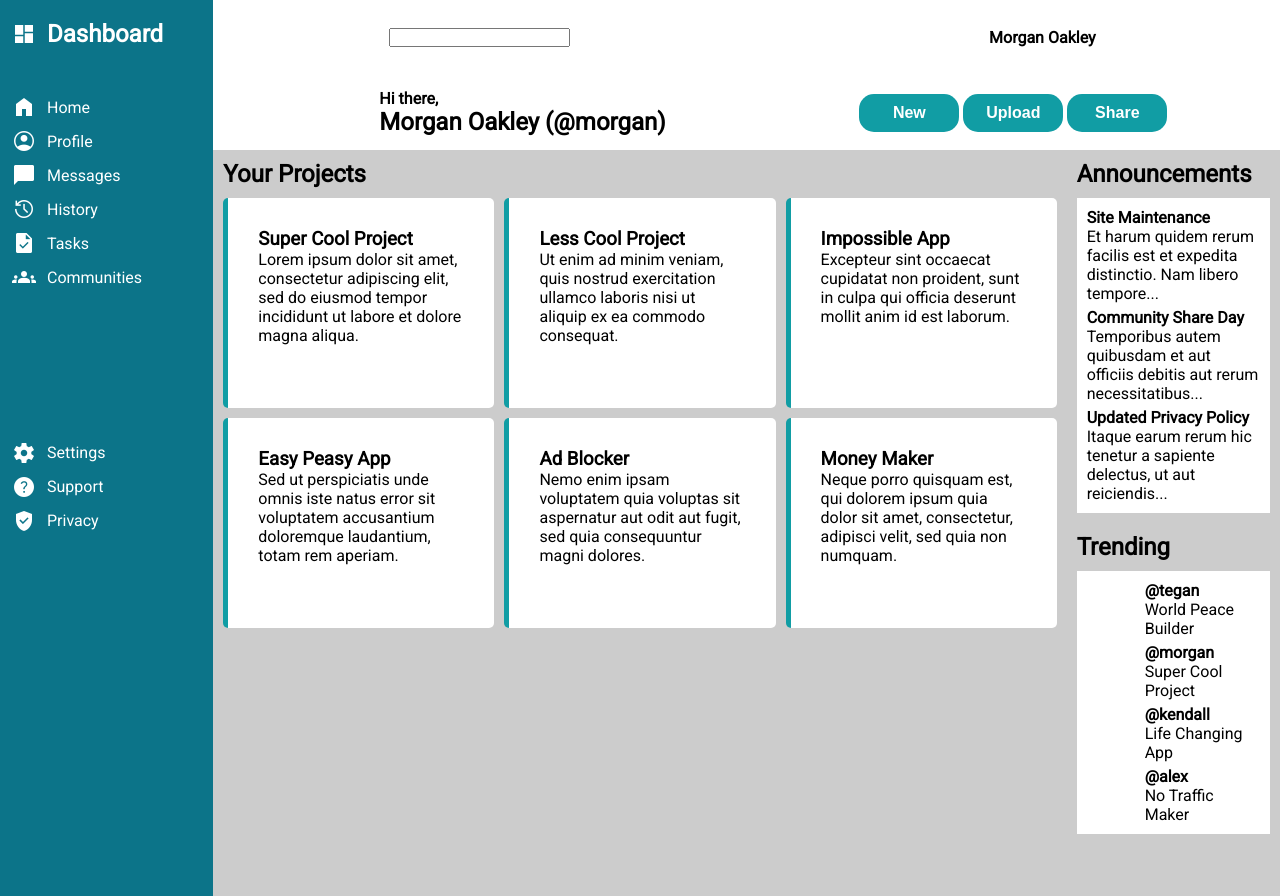
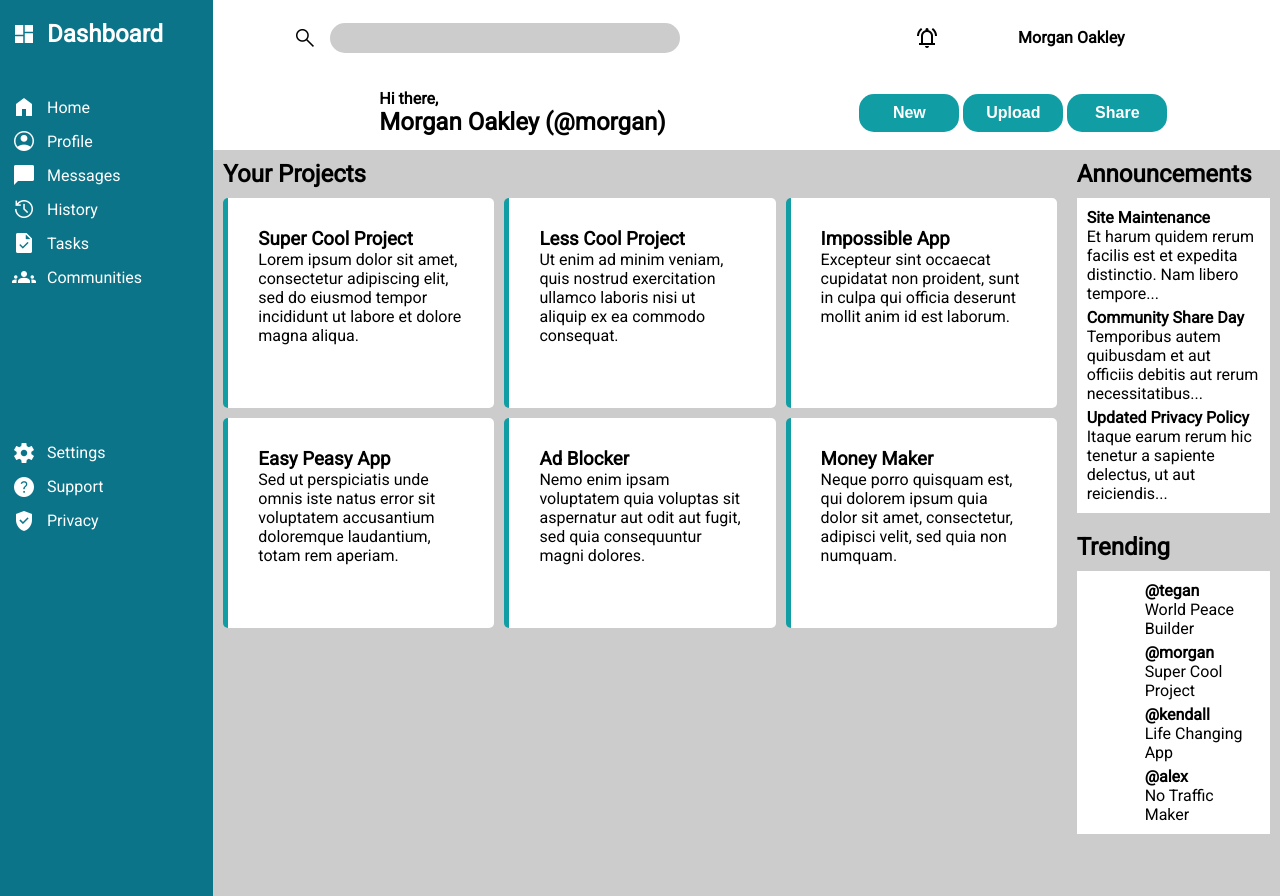
Before and after one commit to lopunnii/admin-dashboard, a plain HTML site: page index.html in a window 1280 px wide. Drawn offline with nearby package versions, Linux system fonts and the light colour scheme.

Commit message:
Add icons to header and style search box

```diff
--- a/css/style.css
+++ b/css/style.css
@@ -28,9 +28,29 @@ header .top-row {
     place-items: center;
 }
 
+header .top-row .search-bar {
+    display: grid;
+    grid-template-columns: 50px 1fr;
+    place-items: center;
+}
+
+header .top-row input {
+    width: 350px;
+    height: 30px;
+    background-color: #cccccc;
+    border: none;
+    border-radius: 15px;
+    font-size: 1rem;
+    padding-left: 10px;
+}
+
+header .top-row input:focus {
+    outline: none;
+}
+
 header .top-row .profile {
     display: grid;
-    grid-template-columns: 50px 1fr;
+    grid-template-columns: 50px 50px 1fr;
     place-items: center;
     gap: 8px;
 }
@@ -205,6 +225,11 @@ main #trending .trending-content {
   'opsz' 48
 }
 
+.no-fill {
+  font-variation-settings:
+  'FILL' 0
+}
+
 /*Avatars*/
 
 .avatar {
--- a/index.html
+++ b/index.html
@@ -11,8 +11,12 @@
 
     <header>
         <div class="top-row">
-            <input type="search">
+            <div class="search-bar">
+                <span class="material-symbols-outlined">Search</span>
+                <input type="search">
+            </div>
             <div class="profile">
+                <span class="material-symbols-outlined no-fill">notifications_active</span>
                 <div class="avatar morgan"></div>
                 <p>Morgan Oakley</p>
             </div>
```
